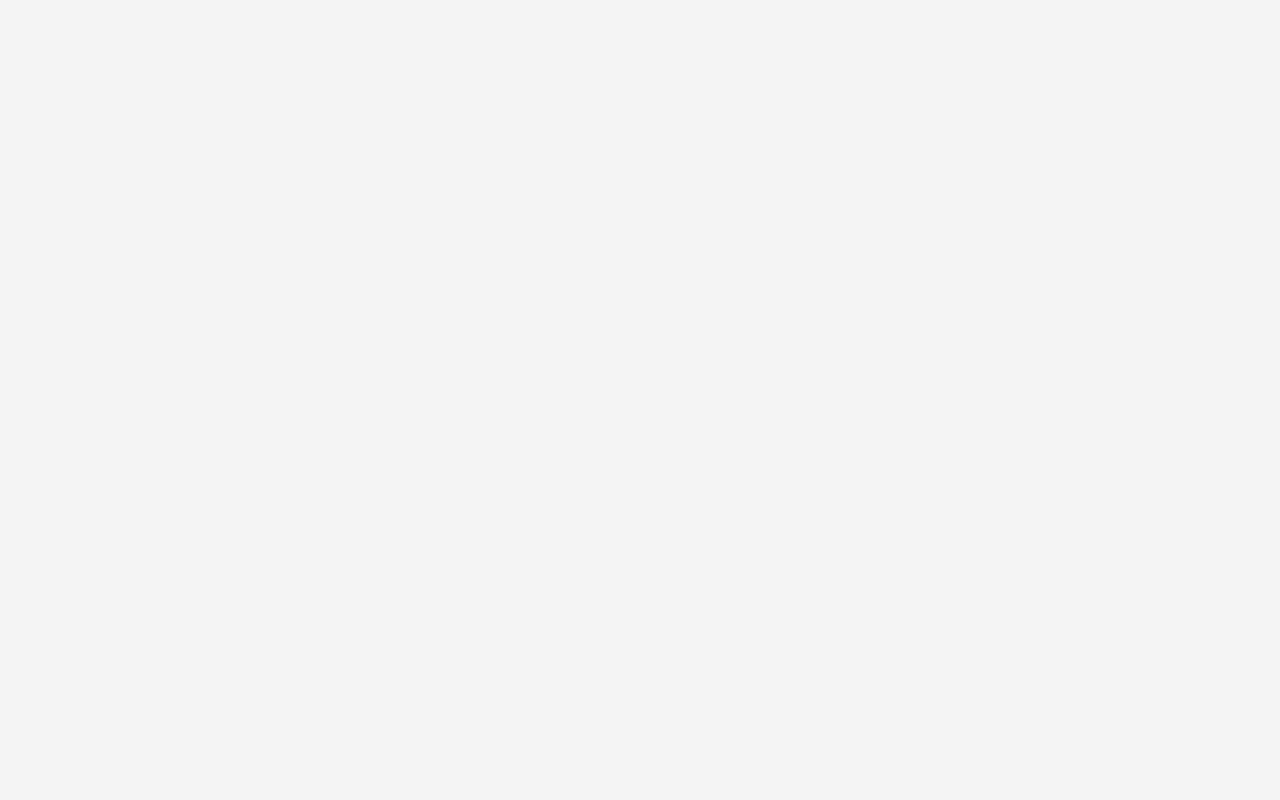
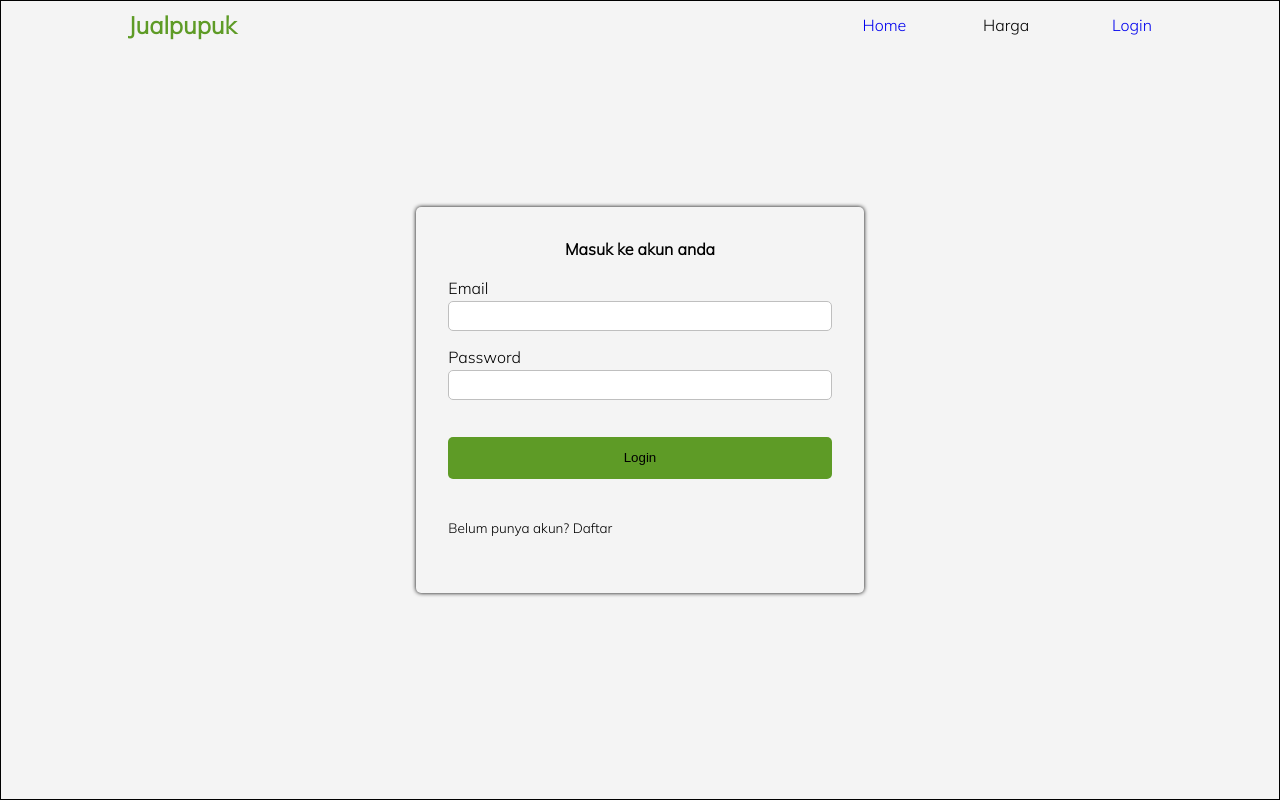
Before and after one commit to rizkydwiyuliyanto/ecommerceapp, a React (Create React App) app in the folder client/: page /login in a window 1280 px wide. Before the commit this address had no page. Built offline with nearby package versions, Linux system fonts and the light colour scheme.

Commit message:
add login page

```diff
--- a/client/src/App.js
+++ b/client/src/App.js
@@ -2,12 +2,14 @@ import logo from './logo.svg';
 import './App.css';
 import { BrowserRouter, Route, Routes } from 'react-router-dom'
 import Main from './pages/Main';
+import Login from './pages/Login';
 
 function App() {
   return (
       <BrowserRouter>
          <Routes>
             <Route path="/" element={<Main/>}/>
+            <Route path="/login" element={<Login/>}/>
          </Routes>
       </BrowserRouter>
   );
--- a/client/src/components/Navbar.jsx
+++ b/client/src/components/Navbar.jsx
@@ -1,6 +1,7 @@
 import react from "react";
 import Styled from "styled-components";
 import { useEffect,useRef } from "react";
+import { Link } from 'react-router-dom';
 
 const Navbar = () => {
   const RefNavbar = useRef();
@@ -17,7 +18,9 @@ const Navbar = () => {
     window.addEventListener("scroll",scroll)
     return () => window.removeEventListener("scroll",scroll)
   })
-
+  let styles = {
+    "textDecoration":"none"
+  }
   return (
     <NavbarParent ref={RefNavbar}>
      <div style={{
@@ -31,8 +34,9 @@ const Navbar = () => {
         <h2 style={{"color":"#5E9B26"}}>Jualpupuk</h2>
       </Logo>
       <NavbarChild>
-        <a>Home</a>
+        <a><Link style={styles} to={"/"}>Home</Link></a>
         <a>Harga</a>
+        <a><Link style={styles} to={"/login"}>Login</Link></a>
       </NavbarChild>
       </div>
     </NavbarParent>
--- /dev/null
+++ b/client/src/pages/Login.jsx
@@ -0,0 +1,79 @@
+import react from 'react';
+import Navbar from '../components/Navbar'
+import Styled from 'styled-components';
+import { useState, useEffect } from 'react';
+import Loading from '../components/Loading';
+
+const Login = () => {
+    const [loading, setLoading] = useState(true);
+    useEffect(() => {
+        setTimeout(() => {
+            setLoading(false);
+        }, 500);
+    }, [loading])
+    let inputStyle = {
+        "border":"0.5px solid #bfbfbf",
+        "padding":"0.5em 0.7em",
+        "marginTop":"0.2em",
+        "borderRadius":"5px"
+    }
+    return (
+        <>
+
+           <Navbar/>
+           {loading ?<Loading/>: <Form>
+              <div style={{"width":"35%","boxShadow":"0px 0px 4px 0px black","padding":"2em 2em 3.6em 2em", "borderRadius":"5px"}}>
+                 <h4 style={{"textAlign":"center"}}>Masuk ke akun anda</h4>
+                 <form style={{"display":"flex", "flexDirection":"column"}}>
+                    <Input>
+                        <label for="email">Email</label>
+                        <input style={inputStyle} id="email"/>
+                    </Input>
+                    <Input>
+                     <label for="password">Password</label>
+                     <input style={inputStyle} id="password"/>
+                    </Input>
+
+                    <Button>
+                        <button>Login</button>
+                    </Button>
+                    <a style={{"fontSize":"0.85rem"}}>Belum punya akun? Daftar</a>
+                 </form>
+              </div>
+           </Form>}
+        </>
+    )
+}
+const Form = Styled.div `
+    border: 1px solid black;
+    height: 100vh;
+    display: flex;
+    justify-content: center;
+    align-items: center;
+`
+const Input = Styled.div `
+    display: flex;
+    flex-direction: column;
+    height: 50px;
+    margin-top: 1.2em;
+`
+const Button = Styled.div `
+    width: unset;
+    margin: 2.5em 0;
+    text-align: center;
+    background-color: #5E9B26;
+
+    border-radius: 5px;
+    button {
+        background: none;
+        width: 100%;
+        padding: 1em;
+        border: none;
+        :hover {
+            cursor: pointer;
+            color: white;
+
+        }
+    }
+`
+export default Login;
--- a/client/src/pages/Main.jsx
+++ b/client/src/pages/Main.jsx
@@ -11,7 +11,7 @@ const Main = () => {
   useEffect(() => {
     setTimeout(() => {
       setLoading(false);
-    }, 2000);
+    }, 500);
   }, [loading]);
   return (
     <>
```
Also changed, not shown: client/src/pages/Admin.jsx (added, +10 -0 lines).
